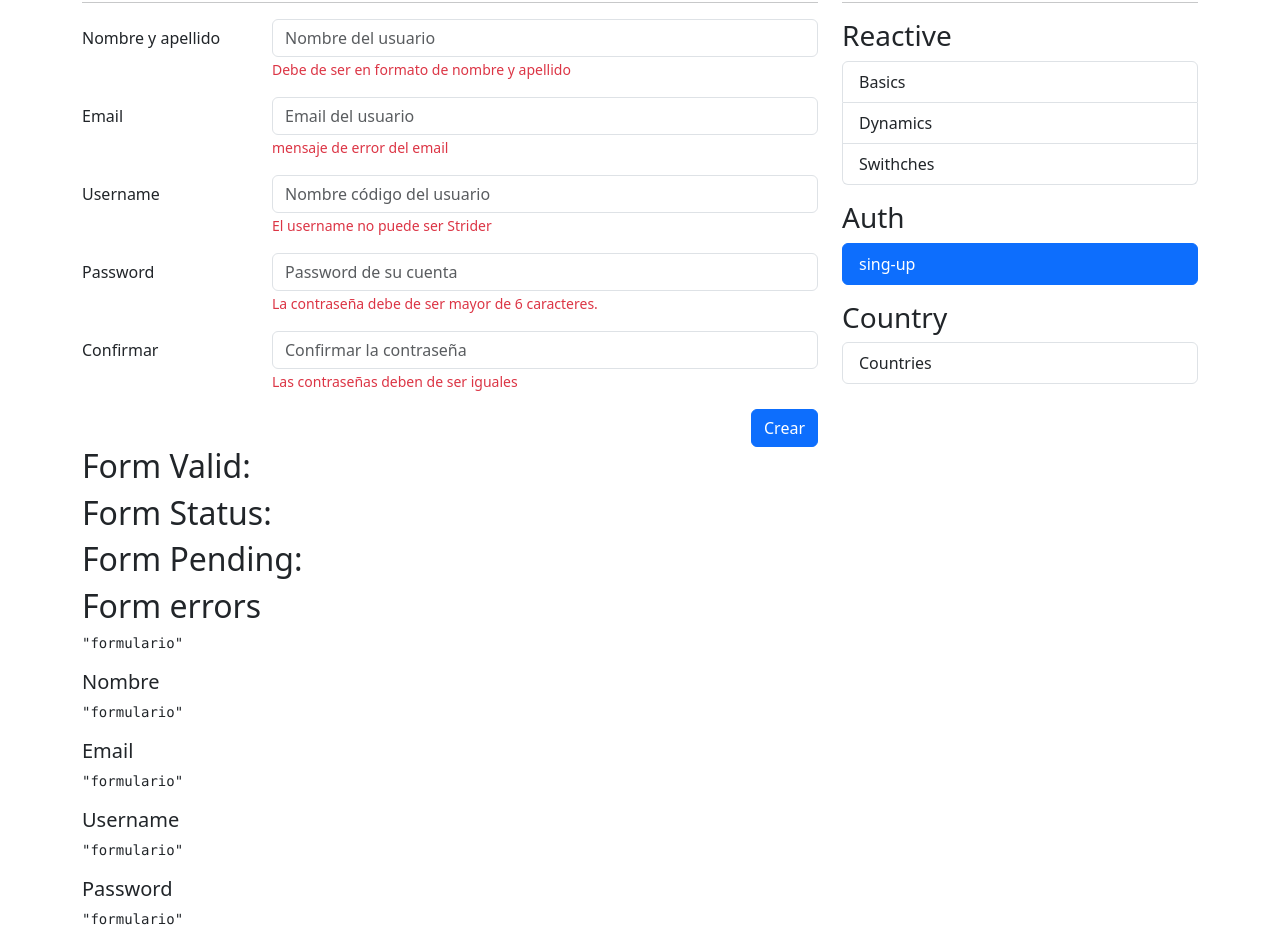
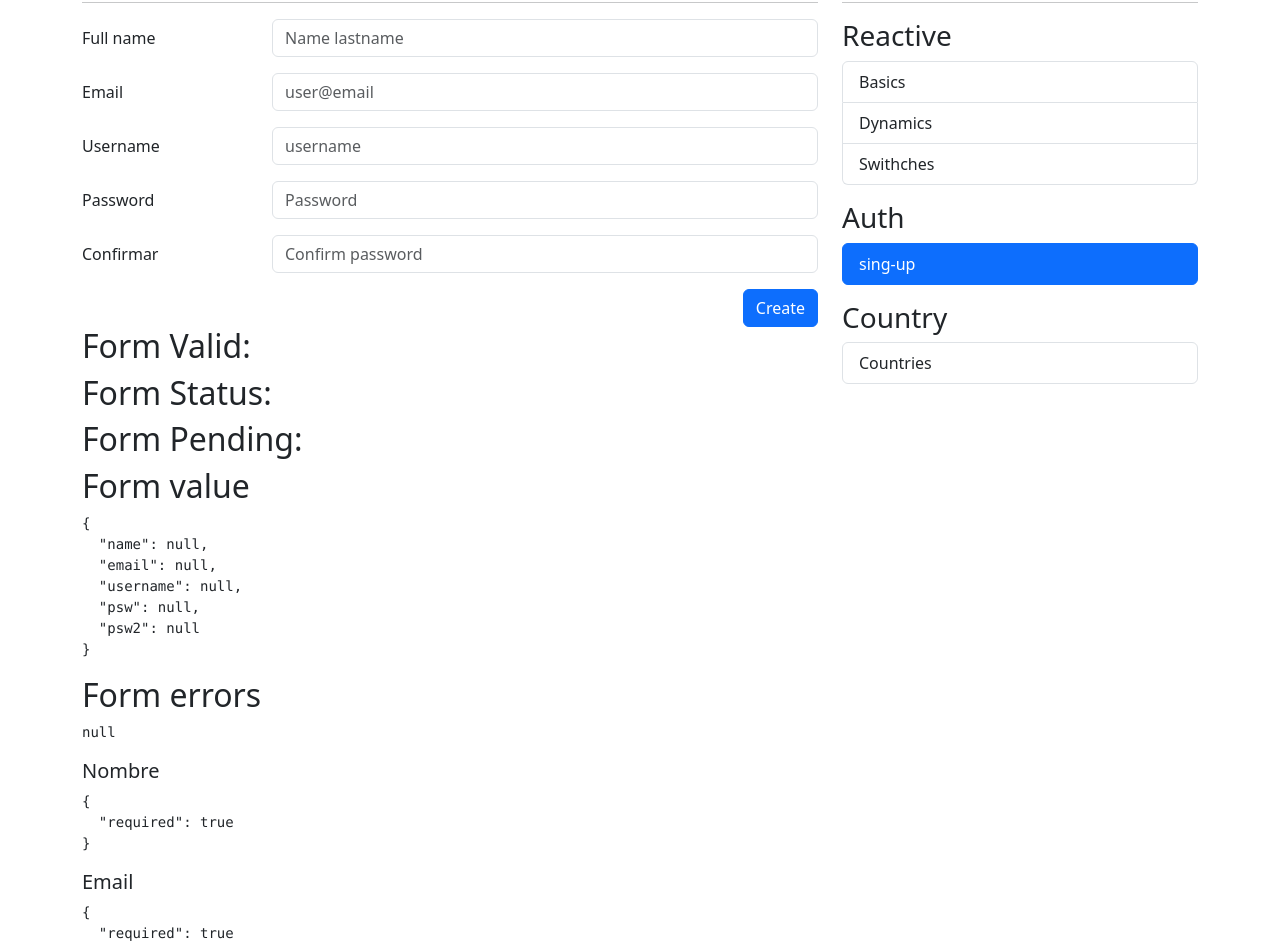
Before and after one commit to billyfeal/reactive-forms-app, an Angular app: page /auth/sing-up in a window 1280 px wide. Shown: the part 100-1046 px from the top of the page. Built offline with nearby package versions, Linux system fonts and the light colour scheme.

Commit message:
Register page changes

```diff
--- a/src/app/auth/pages/register-page/register-page.component.html
+++ b/src/app/auth/pages/register-page/register-page.component.html
@@ -4,19 +4,22 @@
 <div class="row">
     <div class="col">
 
-        <form autocomplete="off">
+        <form autocomplete="off" [formGroup]="myForm" (ngSubmit)="onSubmit()">
 
             <!-- Nombre -->
             <div class="row mb-3">
-                <label class="col-sm-3 col-form-label">Nombre y apellido</label>
+                <label class="col-sm-3 col-form-label">Full name</label>
                 <div class="col-sm-9">
                     <input type="text"
                            class="form-control"
-                           placeholder="Nombre del usuario">
-
+                           placeholder="Name lastname"
+                           formControlName="name">
+                    @if (formsUtils.isValidField(myForm, "name")){
                         <span class="form-text text-danger">
-                        Debe de ser en formato de nombre y apellido
+                            {{ formsUtils.getFieldError(myForm, "name") }}
+                            <!-- Must contains name and lastname -->
                         </span>
+                    }
                 </div>
             </div>
 
@@ -26,10 +29,14 @@
                 <div class="col-sm-9">
                     <input type="email"
                            class="form-control"
-                           placeholder="Email del usuario">
+                           placeholder="user@email"
+                           formControlName="email">
+                    @if (formsUtils.isValidField(myForm, "email")){
                         <span class="form-text text-danger">
-                        mensaje de error del email
+                            {{ formsUtils.getFieldError(myForm, "email") }}
+                            <!-- email error message -->
                         </span>
+                    }
                 </div>
             </div>
 
@@ -39,10 +46,14 @@
                 <div class="col-sm-9">
                     <input type="text"
                            class="form-control"
-                           placeholder="Nombre código del usuario">
+                           placeholder="username"
+                           formControlName="username">
+                    @if (formsUtils.isValidField(myForm, "username")){
                         <span class="form-text text-danger">
-                         El username no puede ser Strider
+                            {{ formsUtils.getFieldError(myForm, "username") }}
+                            <!-- El username no puede ser Strider -->
                         </span>
+                    }
                 </div>
             </div>
 
@@ -52,11 +63,15 @@
                 <div class="col-sm-9">
                     <input type="password"
                            class="form-control"
-                           placeholder="Password de su cuenta">
+                           placeholder="Password"
+                           formControlName="psw">
 
+                    @if (formsUtils.isValidField(myForm, "psw")){
                            <span class="form-text text-danger">
-                         La contraseña debe de ser mayor de 6 caracteres.
+                            {{ formsUtils.getFieldError(myForm, "psw") }}
+                            <!-- Password must contain at least six characters -->
                            </span>
+                    }
                 </div>
             </div>
 
@@ -66,11 +81,15 @@
                 <div class="col-sm-9">
                     <input type="password"
                            class="form-control"
-                           placeholder="Confirmar la contraseña">
+                           placeholder="Confirm password"
+                           formControlName="psw2">
 
+                    @if (formsUtils.isValidField(myForm, "psw2")){
                         <span class="form-text text-danger">
-                         Las contraseñas deben de ser iguales
+                            {{ formsUtils.getFieldError(myForm, "psw2") }}
+                            <!-- Password must match -->
                         </span>
+                    }
                 </div>
             </div>
 
@@ -78,8 +97,9 @@
             <div class="row">
                 <div class="col">
                     <button class="btn btn-primary float-end"
-                            type="submit">
-                        Crear
+                            type="submit"
+                            (click)="onSubmit()">
+                        Create
                     </button>
                 </div>
             </div>
@@ -93,21 +113,24 @@
 <h2>Form Valid: </h2>
 <h2>Form Status: </h2>
 <h2>Form Pending: </h2>
+
+<h2>Form value</h2>
+<pre>{{ myForm.value | json }}</pre>
+
 <h2>Form errors</h2>
-<pre>{{ 'formulario' | json }}</pre>
+<pre>{{ myForm.errors | json }}</pre>
 
 <h5>Nombre</h5>
-<pre>{{ 'formulario' | json }}</pre>
+<pre>{{ myForm.controls['name'].errors | json }}</pre>
 
 <h5>Email</h5>
-<pre>{{ 'formulario' | json }}</pre>
+<pre>{{ myForm.controls['email'].errors | json }}</pre>
 
 <h5>Username</h5>
-<pre>{{ 'formulario' | json }}</pre>
-
+<pre>{{ myForm.controls['username'].errors | json }}</pre>
 
 <h5>Password</h5>
-<pre>{{ 'formulario' | json }}</pre>
+<pre>{{ myForm.controls['psw'].errors | json }}</pre>
 
 <h5>Confirmar</h5>
-<pre>{{ 'formulario' | json }}</pre>
+<pre>{{ myForm.controls['psw2'].errors | json }}</pre>
--- a/src/app/auth/pages/register-page/register-page.component.ts
+++ b/src/app/auth/pages/register-page/register-page.component.ts
@@ -1,9 +1,45 @@
 import { JsonPipe } from '@angular/common';
-import { Component } from '@angular/core';
+import { Component, inject } from '@angular/core';
+import { FormBuilder, FormGroup, ReactiveFormsModule, Validators } from '@angular/forms';
+import { FormsUtils } from '../../../utils/forms-utils';
 
 @Component({
   selector: 'register-page',
-  imports: [JsonPipe],
+  imports: [JsonPipe, ReactiveFormsModule],
   templateUrl: './register-page.component.html',
 })
-export class RegisterPageComponent { }
+export class RegisterPageComponent {
+  private fb = inject(FormBuilder);
+  formsUtils = FormsUtils;
+
+  myForm: FormGroup = this.fb.group({
+    name: [null, [Validators.required, Validators.pattern(this.formsUtils.namePattern)]],
+    email: [null, [Validators.required, Validators.pattern(this.formsUtils.emailPattern)]],
+    username: [null, [
+      Validators.required,
+      Validators.minLength(6),
+      Validators.pattern(this.formsUtils.notOnlySpacesPattern)]],
+    psw: [null, [
+      Validators.required,
+      Validators.minLength(6),
+      Validators.pattern(this.formsUtils.notOnlySpacesPattern)
+    ]],
+    psw2: [null, [
+      Validators.required,
+      Validators.minLength(6),
+      Validators.pattern(this.formsUtils.notOnlySpacesPattern)
+    ]]
+  });
+
+  onSubmit(){
+   if (this.myForm.invalid) {
+      this.myForm.markAllAsTouched();
+      return;
+    }
+
+    console.log(this.myForm.value);
+    this.myForm.reset({ favoriteGames: [] });
+  }
+
+
+}
--- a/src/app/utils/forms-utils.ts
+++ b/src/app/utils/forms-utils.ts
@@ -1,6 +1,11 @@
 import { FormArray, FormControl, FormGroup, FormRecord, ValidationErrors } from "@angular/forms";
 
 export class FormsUtils {
+  //Regular expresions
+  static namePattern = '([a-zA-Z]+) ([a-zA-Z]+)';
+  static emailPattern = '^[a-z0-9._%+-]+@[a-z0-9.-]+\\.[a-z]{2,4}$';
+  static notOnlySpacesPattern = '^[a-zA-Z0-9]+$';
+
   static isValidField(form: FormGroup, fieldName: string): boolean | null {
     return (
       form.controls[fieldName].errors &&
@@ -38,6 +43,10 @@ export class FormsUtils {
           return `minlength is ${errors['minlength'].requiredLength}`;
         case 'min':
           return `Min value is ${errors['min'].min}`;
+        case 'email':
+          return 'The value is not an email'
+        case 'pattern':
+          return 'Invalid pattern'
       }
     }
 
```
Lines whose indentation alone changed are shown as unchanged.
